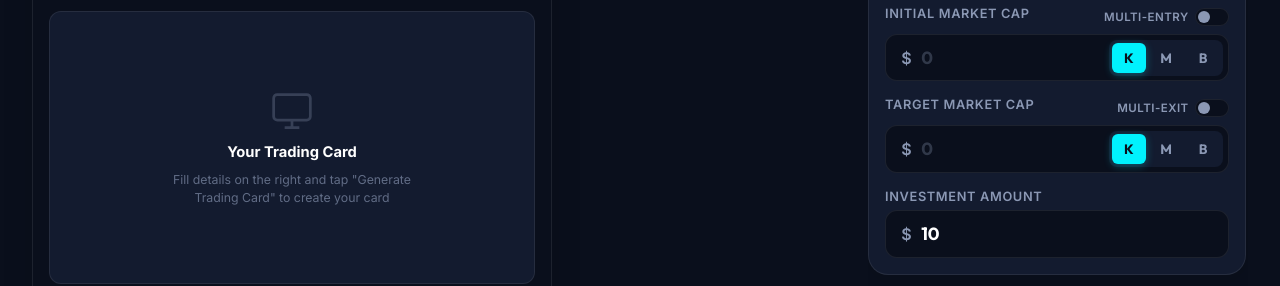
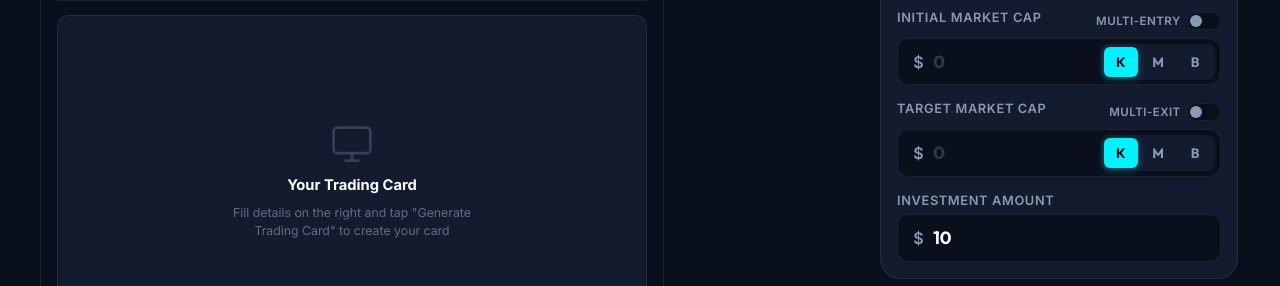
Before and after one commit to ibial0/Market-Cap-calculator, a website with bundled scripts: page index.html in a window 1280 px wide. Shown: the part 160-446 px from the top of the page. Built offline with nearby package versions, Linux system fonts and the light colour scheme; no server answers.

Commit message:
Fix proportions: card 52%, inputs 30%, balanced gap - matches mockup exactly
- Card: 52% width (max 700px) instead of fixed 520px
- Inputs: 30% width (max 400px) instead of fixed 380px
- Container: max-width 1380px, centered with auto margins
- Gap: natural ~18% between columns (not extreme edges)
- Both sections properly sized and positioned, not crammed in corners

```diff
--- a/styles/cards.css
+++ b/styles/cards.css
@@ -347,29 +347,29 @@
    ═══════════════════════════════════════════════════════════ */
 .calc-split-layout {
     display: flex;
-    justify-content: space-between;
+    justify-content: center;
     align-items: flex-start;
-    width: 100%;
-    max-width: 100%;
-    margin: 0;
-    padding: 1.25rem 2rem 2rem;
+    max-width: 1380px;
+    margin: 0 auto;
+    padding: 1.5rem 2.5rem 2rem;
     gap: 0;
     position: relative;
     box-sizing: border-box;
 }
 
 .calc-left-col {
-    width: 520px;
-    min-width: 520px;
+    width: 52%;
+    max-width: 700px;
     flex-shrink: 0;
     position: sticky;
     top: 76px;
     max-height: calc(100vh - 100px);
+    margin-right: auto;
 }
 
 .calc-right-col {
-    width: 380px;
-    min-width: 380px;
+    width: 30%;
+    max-width: 400px;
     flex-shrink: 0;
     display: flex;
     flex-direction: column;
@@ -379,6 +379,7 @@
     scrollbar-width: thin;
     scrollbar-color: var(--border) transparent;
     padding-right: 2px;
+    margin-left: auto;
 }
 
 .calc-right-col::-webkit-scrollbar { width: 4px; }
@@ -564,17 +565,17 @@
     }
     .calc-left-col {
         width: 100%;
-        min-width: 0;
         max-width: 680px;
         position: static;
         max-height: none;
+        margin-right: 0;
     }
     .calc-right-col {
         width: 100%;
-        min-width: 0;
         max-width: 680px;
         max-height: none;
         overflow-y: visible;
+        margin-left: 0;
     }
     .calc-middle-col {
         position: static;
```
